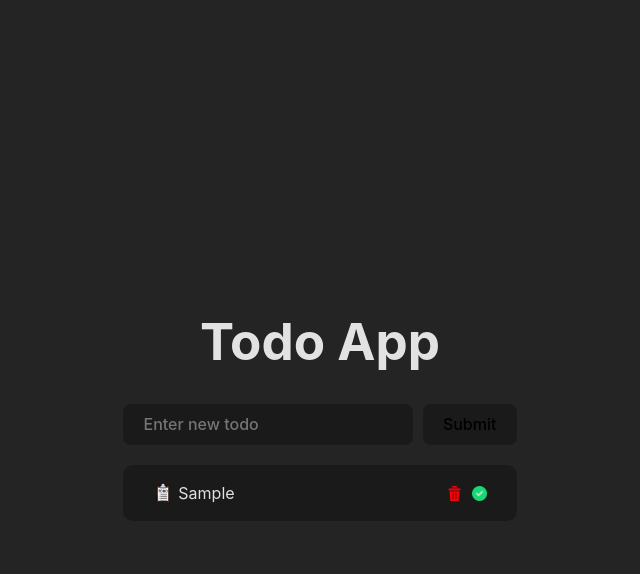
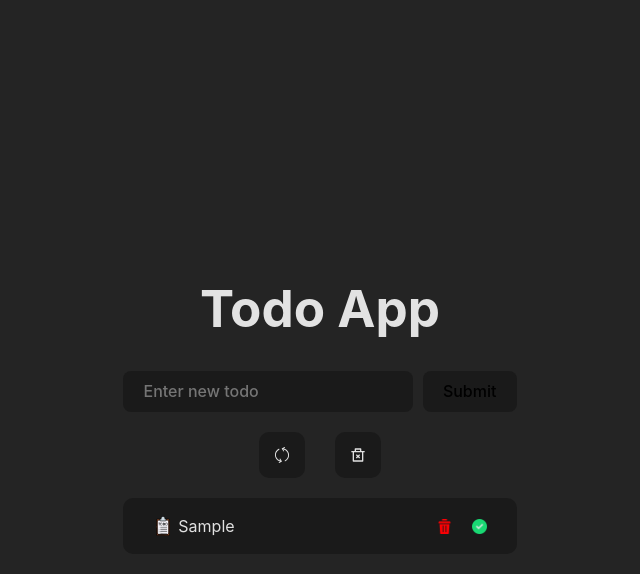
Before and after one commit to Astemir-Gurizhev/todo-app, a React (Vite) app: page / in a window 1280 px wide. Both pictures are taken after typing "Sample" into the empty fields and a click on the button "Submit". Shown: the top 574 px of the page, without its empty margins (320-960 px from the left). Built offline with nearby package versions, Linux system fonts and the light colour scheme.

Commit message:
Added buttons if there are more than zero tasks. When you click on the trash button, all tasks are deleted at once. Added react-icons dependencies, icon import, and their use in the TaskBtns component.

```diff
--- a/package.json
+++ b/package.json
@@ -11,7 +11,8 @@
   },
   "dependencies": {
     "react": "^18.3.1",
-    "react-dom": "^18.3.1"
+    "react-dom": "^18.3.1",
+    "react-icons": "^5.4.0"
   },
   "devDependencies": {
     "@eslint/js": "^9.17.0",
--- /dev/null
+++ b/src/components/task-btns/TaskBtns.module.css
@@ -0,0 +1,20 @@
+.btns {
+	display: flex;
+	justify-content: center;
+	align-items: center;
+	gap: 30px;
+	margin-bottom: 20px;
+}
+
+.btn {
+	background-color: #1a1a1a;
+	padding: 15px;
+	border-radius: 10px;
+	cursor: pointer;
+	transition: 0.8s;
+
+}
+.btn:hover {
+	background-color: #161616;
+
+}
--- /dev/null
+++ b/src/components/task-btns/TaskBtns.tsx
@@ -0,0 +1,12 @@
+import { RiDeleteBin2Line } from 'react-icons/ri'
+import { SlRefresh } from 'react-icons/sl'
+import styles from './TaskBtns.module.css'
+const TaskBtns = ({ deleteAllTasks }) => {
+	return (
+		<div className={styles.btns}>
+			<SlRefresh className={styles.btn} />
+			<RiDeleteBin2Line onClick={() => deleteAllTasks()} className={styles.btn} />
+		</div>
+	)
+}
+export default TaskBtns
--- a/src/components/task/Task.module.css
+++ b/src/components/task/Task.module.css
@@ -20,9 +20,14 @@
 .right {
 	display: flex;
 	align-items: center;
-	gap: 10px;
+	gap: 20px;
 }
 .right img {
 	width: 15px;
 	cursor: pointer;
+	transition: 0.8s;
 }
+
+.right img:hover {
+	transform: scale(1.5);
+}
--- a/src/components/todo/Todo.tsx
+++ b/src/components/todo/Todo.tsx
@@ -1,6 +1,7 @@
 import { useState } from 'react'
 import TaskForm from '../TaskForm/TaskForm'
 import TaskList from '../TaskList/TaskList'
+import TaskBtns from '../task-btns/TaskBtns'
 
 const Todo = () => {
 	const [tasks, setTasks] = useState([])
@@ -13,10 +14,17 @@ const Todo = () => {
 		setTasks(tasks.filter((_, i)=> i !== index))
 	}
 
+	const deleteAllTasksHandler = () => {
+		setTasks([])
+	}
+
 	return (
 		<>
 			<h1>Todo App</h1>
 			<TaskForm addTask={addTaskHandler} />
+
+			{tasks.length > 0 && ( <TaskBtns deleteAllTasks={deleteAllTasksHandler}/>) }
+
 			<TaskList tasks={tasks} deleteTask={deleteTaskHandler}/>
 		</>
 	)
--- a/src/types/task.types.ts
+++ b/src/types/task.types.ts
@@ -3,6 +3,5 @@ import { MouseEventHandler } from 'react'
 export interface ITask {
 	text: string
 	index: number
-	deleteTask: any
 	onClick: MouseEventHandler<HTMLImageElement>
 }
```
Also changed, not shown: 1 other file (tests, documents, lock files or other folders).
